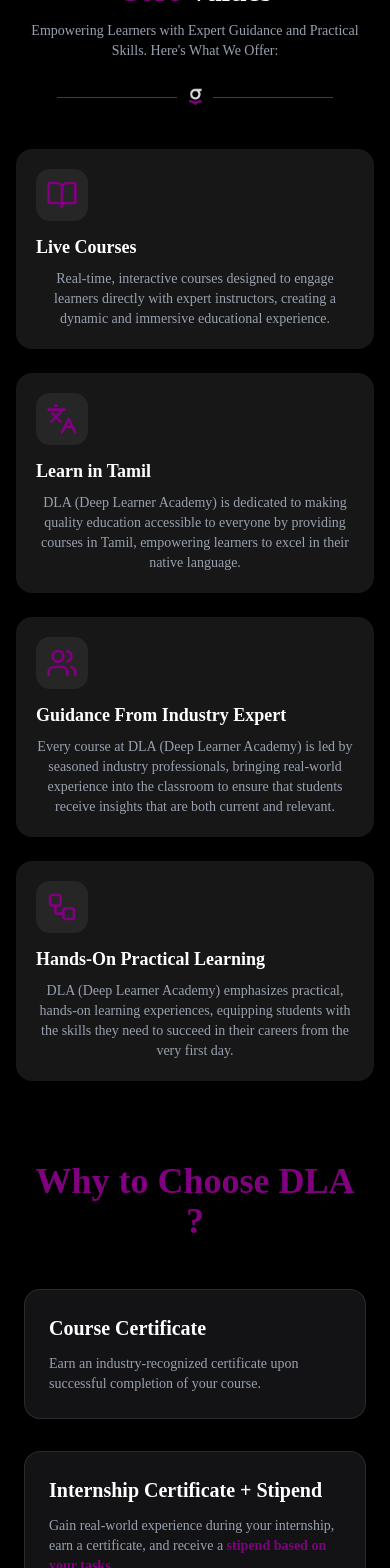
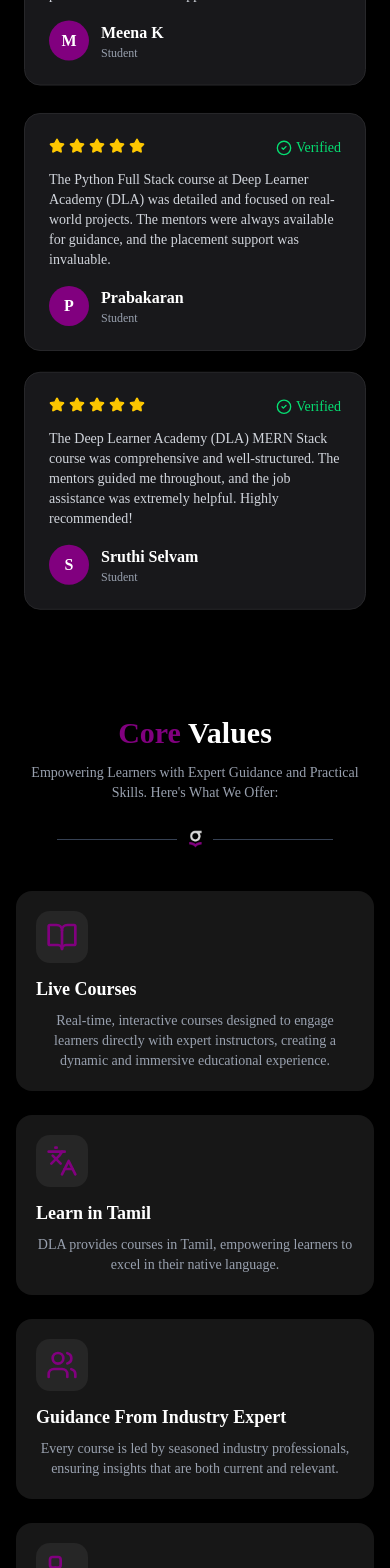
Before and after one commit to Karneya2002dev/DeepLearnerFrontend, a React (Vite) app: page / in a window 390 px wide. Shown: the part 3715-5283 px from the top of the page. Built offline with nearby package versions, Linux system fonts and the light colour scheme; no server answers.

Commit message:
first commit

```diff
--- a/src/Component/Home/About.jsx
+++ b/src/Component/Home/About.jsx
@@ -7,7 +7,7 @@
   {
     year: "2018",
     title: "Our Beginning",
-    desc: "We started as a small group of passionate mentors with one mission: making learning practical and industry-focused.",
+    desc: "Deep Learner Academy started as a small group of passionate mentors with one mission: making learning practical and industry-focused.",
     icon: <Rocket className="w-6 h-6 text-purple-400" />,
   },
   {
@@ -31,7 +31,7 @@
 ];
 
 const team = [
-  { name: "Meghana", role: "Developer", img: "https://randomuser.me/api/portraits/women/44.jpg" },
+  { name: "Meghana", role: "Lead Developer", img: "https://randomuser.me/api/portraits/women/44.jpg" },
   { name: "Anjali", role: "Data Scientist", img: "https://randomuser.me/api/portraits/women/65.jpg" },
   { name: "Sruthi Selvam", role: "Data Architect", img: "https://randomuser.me/api/portraits/women/32.jpg" },
   { name: "Kumaran", role: "Full Stack Developer", img: "https://randomuser.me/api/portraits/men/41.jpg" },
@@ -42,6 +42,7 @@
 
   return (
     <div className="min-h-screen bg-gradient-to-r from-black via-gray-900 to-black text-white flex flex-col">
+
       {/* Hero Section */}
       <div className="text-center py-16 px-6">
         <motion.h1
@@ -50,11 +51,10 @@
           transition={{ duration: 0.8 }}
           className="text-5xl font-bold mb-6 bg-gradient-to-r from-purple-500 via-purple-600 to-purple-700 bg-clip-text text-transparent"
         >
-          Our Story
+          About Deep Learner Academy
         </motion.h1>
         <p className="text-gray-300 max-w-3xl mx-auto text-lg">
-          We believe in transforming careers by bridging the gap between <span className="text-purple-400">learning and industry</span>.
-          Our journey is built on passion, innovation, and real-world experience.
+          At <span className="text-purple-400 font-semibold">Deep Learner Academy</span>, we bridge the gap between <span className="text-purple-400">learning and industry</span>, empowering students with practical skills, live courses, and expert guidance.
         </p>
       </div>
 
@@ -72,7 +72,7 @@
               <div className="absolute -left-10 flex items-center justify-center w-10 h-10 rounded-full bg-gray-800 border border-purple-500">
                 {item.icon}
               </div>
-              <h3 className="text-xl font-semibold">{item.year} - {item.title}</h3>
+              <h3 className="text-xl font-semibold text-purple-400">{item.year} - {item.title}</h3>
               <p className="text-gray-400">{item.desc}</p>
             </motion.div>
           ))}
@@ -81,7 +81,7 @@
 
       {/* Team Section */}
       <div className="bg-gray-900 py-16 px-6 flex-1">
-        <h2 className="text-center text-3xl font-bold mb-10">Meet Our Team</h2>
+        <h2 className="text-center text-3xl font-bold mb-10 text-purple-400">Meet Our Team</h2>
         <div className="grid grid-cols-1 sm:grid-cols-2 md:grid-cols-4 gap-8 max-w-6xl mx-auto">
           {team.map((member, i) => (
             <motion.div
@@ -112,16 +112,9 @@
           Ready to Start Your Journey?
         </motion.h2>
         <p className="text-gray-200 mb-8 max-w-2xl mx-auto">
-          Join thousands of learners who are building successful careers with the guidance of top industry mentors.
+          Join thousands of learners who are building successful careers with the guidance of top industry mentors at <span className="font-semibold text-white">Deep Learner Academy</span>.
         </p>
         <div className="flex justify-center gap-4">
-          {/* <motion.button
-            whileHover={{ scale: 1.05 }}
-            onClick={() => navigate("/register")}
-            className="px-6 py-3 rounded-full font-semibold text-white bg-black border border-white hover:bg-white hover:text-black transition duration-300"
-          >
-            Join Us Today
-          </motion.button> */}
           <motion.button
             whileHover={{ scale: 1.05 }}
             onClick={() => navigate("/courses")}
--- a/src/Component/Home/CoreValues.jsx
+++ b/src/Component/Home/CoreValues.jsx
@@ -1,8 +1,7 @@
 import React from "react";
-import { BookOpen, Languages, Users, Workflow, Star } from "lucide-react";
+import { BookOpen, Languages, Users, Workflow, Laptop, Home ,GraduationCap } from "lucide-react";
 import { motion } from "framer-motion";
-import { useNavigate } from "react-router-dom";
-import logo from '../../assets/loogoo1.png'
+import logo from '../../assets/loogoo1.png';
 
 const values = [
   {
@@ -15,155 +14,95 @@
     icon: <Languages size={32} className="text-[#81007f]" />,
     title: "Learn in Tamil",
     description:
-      "DLA (Deep Learner Academy) is dedicated to making quality education accessible to everyone by providing courses in Tamil, empowering learners to excel in their native language.",
+      "DLA provides courses in Tamil, empowering learners to excel in their native language.",
   },
   {
     icon: <Users size={32} className="text-[#81007f]" />,
     title: "Guidance From Industry Expert",
     description:
-      "Every course at DLA (Deep Learner Academy) is led by seasoned industry professionals, bringing real-world experience into the classroom to ensure that students receive insights that are both current and relevant.",
+      "Every course is led by seasoned industry professionals, ensuring insights that are both current and relevant.",
   },
   {
     icon: <Workflow size={32} className="text-[#81007f]" />,
     title: "Hands-On Practical Learning",
     description:
-      "DLA (Deep Learner Academy) emphasizes practical, hands-on learning experiences, equipping students with the skills they need to succeed in their careers from the very first day.",
+      "DLA emphasizes practical, hands-on learning experiences, equipping students with skills to succeed in their careers.",
+  },
+  {
+    icon: <GraduationCap size={32} className="text-[#81007f]" />,
+    title: "Mode of Learning",
+    description: (
+      <div className="flex flex-col  items-center justify-items-center gap-4 mt-4">
+        {/* Online */}
+        <motion.div
+          whileHover={{ scale: 1.05 }}
+          className="flex items-center gap-2 bg-neutral-800 p-4 sm:px-6 sm:py-3 rounded-xl shadow hover:shadow-[#81007f]/30 transition cursor-pointer"
+        >
+          <Laptop size={24} className="text-[#81007f]" />
+          <span className="text-gray-200 font-medium">Online Classes</span>
+        </motion.div>
+
+        {/* Offline */}
+        <motion.div
+          whileHover={{ scale: 1.05 }}
+          className="flex items-center gap-2 bg-neutral-800 p-4 sm:px-6 sm:py-3 rounded-xl shadow hover:shadow-[#81007f]/30 transition cursor-pointer"
+        >
+          <Home size={24} className="text-[#81007f]" />
+          <span className="text-gray-200 font-medium">Offline Classes</span>
+        </motion.div>
+      </div>
+    ),
   },
 ];
 
 export default function CoreValues() {
-  const navigate = useNavigate();
   return (
-    <>
-      {/* Core Values Section */}
     <section className="bg-black text-white py-12 sm:py-16 relative overflow-hidden">
-        <div className="max-w-6xl mx-auto px-4 sm:px-6 text-center">
-          {/* Title */}
+      <div className="max-w-7xl mx-auto px-4 sm:px-6 text-center">
         <h2 className="text-3xl sm:text-4xl font-bold relative inline-block">
           <span className="text-[#81007f]">Core</span> Values
         </h2>
         <p className="mt-3 sm:mt-4 text-gray-400 text-sm sm:text-base">
-            Empowering Learners with Expert Guidance and Practical Skills.{" "}
-            <br className="hidden sm:block" />
-            Here's What We Offer:
+          Empowering Learners with Expert Guidance and Practical Skills.
+          <br className="hidden sm:block" /> Here's What We Offer:
         </p>
 
-          {/* Animated Divider */}
+        {/* Divider */}
         <div className="flex items-center justify-center mt-6">
-            <motion.div
-              initial={{ scaleX: 0 }}
-              whileInView={{ scaleX: 1 }}
-              transition={{ duration: 0.8, ease: "easeInOut" }}
-              className="flex-1 max-w-[120px] sm:max-w-xs border-t border-gray-700 origin-right"
-            />
+          <div className="flex-1 max-w-[120px] sm:max-w-xs border-t border-gray-700" />
           <div>
             <img
-    src={logo} // 👉 ensure this is correctly imported
+              src={logo}
               alt="Logo"
               className="mx-2 sm:mx-3 h-6 sm:h-8 w-auto object-contain"
             />
           </div>
-
-            <motion.div
-              initial={{ scaleX: 0 }}
-              whileInView={{ scaleX: 1 }}
-              transition={{ duration: 0.8, ease: "easeInOut", delay: 0.2 }}
-              className="flex-1 max-w-[120px] sm:max-w-xs border-t border-gray-700 origin-left"
-            />
+          <div className="flex-1 max-w-[120px] sm:max-w-xs border-t border-gray-700" />
         </div>
 
-          {/* Cards */}
-          <div className="grid grid-cols-1 md:grid-cols-2 lg:grid-cols-4 gap-6 sm:gap-8 mt-10 sm:mt-12">
+        {/* Grid with even spacing */}
+        <div className="grid grid-cols-1 sm:grid-cols-2 lg:grid-cols-5 gap-6 sm:gap-8 mt-10 sm:mt-12">
           {values.map((value, index) => (
             <motion.div
               key={index}
               initial={{ opacity: 0, y: 40 }}
               whileInView={{ opacity: 1, y: 0 }}
-                transition={{ duration: 0.6, delay: index * 0.2 }}
+              transition={{ duration: 0.6, delay: index * 0.15 }}
               className="bg-neutral-900 rounded-2xl p-5 sm:p-6 flex flex-col items-start shadow-lg hover:shadow-[#81007f]/20 transition"
             >
+              {value.icon && (
                 <div className="mb-3 sm:mb-4 p-2.5 sm:p-3 bg-neutral-800 rounded-xl">
                   {value.icon}
                 </div>
-                <h3 className="text-lg sm:text-xl font-semibold">
-                  {value.title}
-                </h3>
-                <p className="mt-2 text-gray-400 text-sm sm:text-base">
+              )}
+              <h3 className="text-lg sm:text-xl font-semibold">{value.title}</h3>
+              <div className="mt-2 text-gray-400 text-sm sm:text-base">
                 {value.description}
-                </p>
+              </div>
             </motion.div>
           ))}
         </div>
       </div>
-              {/* Why Choose This Course */}
-      <section className="mt-20 max-w-6xl mx-auto px-6">
-        <h2 className="text-4xl font-extrabold text-center mb-12 bg-gradient-to-r from-[#81007f] to-[#81007f] bg-clip-text text-transparent">
-          Why to Choose DLA ?
-        </h2>
-
-        <div className="grid gap-8 sm:grid-cols-2 lg:grid-cols-3">
-          {/* Course Certificate */}
-          <motion.div
-            whileHover={{ scale: 1.05 }}
-            className="bg-zinc-900/80 p-6 rounded-2xl border border-white/10 shadow-lg hover:border-[#81007f] hover:shadow-[#81007f]/40 transition"
-          >
-            <h3 className="text-xl font-bold text-white mb-3">Course Certificate</h3>
-            <p className="text-gray-400 text-sm">
-              Earn an industry-recognized certificate upon successful completion of your course.
-            </p>
-          </motion.div>
-
-          {/* Internship Certificate + Stipend */}
-          <motion.div
-            whileHover={{ scale: 1.05 }}
-            className="bg-zinc-900/80 p-6 rounded-2xl border border-white/10 shadow-lg hover:border-[#81007f] hover:shadow-[#81007f]/40 transition"
-          >
-            <h3 className="text-xl font-bold text-white mb-3">Internship Certificate + Stipend</h3>
-            <p className="text-gray-400 text-sm">
-              Gain real-world experience during your internship, earn a certificate, and receive a{" "}
-              <span className="text-[#81007f] font-semibold">stipend based on your tasks</span>.
-            </p>
-          </motion.div>
-
-          {/* Live Projects at Marqwon Dynamics */}
-          <motion.div
-            whileHover={{ scale: 1.05 }}
-            className="bg-zinc-900/80 p-6 rounded-2xl border border-white/10 shadow-lg hover:border-[#81007f] hover:shadow-[#81007f]/40 transition"
-          >
-            <h3 className="text-xl font-bold text-white mb-3">Live Project Experience</h3>
-            <p className="text-gray-400 text-sm">
-              Contribute to{" "}
-              <span className="text-[#81007f] font-semibold">Marqwon Dynamics</span> product-based
-              projects and sharpen your skills with live industry challenges.
-            </p>
-          </motion.div>
-
-          {/* Job Assistance */}
-          <motion.div
-            whileHover={{ scale: 1.05 }}
-            className="bg-zinc-900/80 p-6 rounded-2xl border border-white/10 shadow-lg hover:border-[#81007f] hover:shadow-[#81007f]/40 transition"
-          >
-            <h3 className="text-xl font-bold text-white mb-3">Job Assistance</h3>
-            <p className="text-gray-400 text-sm">
-              Receive career support, placement guidance, and connections with top recruiters.
-            </p>
-          </motion.div>
-
-          {/* Interview Preparation */}
-          <motion.div
-            whileHover={{ scale: 1.05 }}
-            className="bg-zinc-900/80 p-6 rounded-2xl border border-white/10 shadow-lg hover:border-[#81007f] hover:shadow-[#81007f]/40 transition"
-          >
-            <h3 className="text-xl font-bold text-white mb-3">Interview Preparation</h3>
-            <p className="text-gray-400 text-sm">
-              Practice with mock interviews, resume reviews, and personalized tips to crack your dream job.
-            </p>
-          </motion.div>
-        </div>
     </section>
-
-      </section>
-
-    </>
   );
 }
--- a/src/Component/Home/FallOfWall.jsx
+++ b/src/Component/Home/FallOfWall.jsx
@@ -1,45 +1,40 @@
-import { useState, useEffect, useRef } from "react";
+import { useState, useRef, useEffect } from "react";
 import { motion } from "framer-motion";
-import { Star, CheckCircle2, ChevronDown, ChevronUp, Heart } from "lucide-react";
+import { Star, CheckCircle2, ChevronDown, ChevronUp } from "lucide-react";
 import gsap from "gsap";
-import { ScrollTrigger } from "gsap/ScrollTrigger";
-import axios from "axios";
-import logo from '../../assets/loogoo1.png'
-
+import logo from '../../assets/loogoo1.png';
 import CoreValues from "./CoreValues";
 
-gsap.registerPlugin(ScrollTrigger);
-
 export default function WallOfLove() {
-  const [testimonials, setTestimonials] = useState([]);
   const [showAll, setShowAll] = useState(false);
-
-  const heartRef = useRef(null);
   const cardRefs = useRef([]);
   const videoRef = useRef(null);
 
+  const testimonials = [
+    {
+      review:
+        "The Software course at Deep Learner Academy (DLA) helped me gain strong programming skills and confidence to work on live projects. The practical sessions and support were excellent.",
+      name: "Meena K",
+      role: "Student",
+    },
+    {
+      review:
+        "The Python Full Stack course at Deep Learner Academy (DLA) was detailed and focused on real-world projects. The mentors were always available for guidance, and the placement support was invaluable.",
+      name: "Prabakaran",
+      role: "Student",
+    },
+    {
+      review:
+        "The Deep Learner Academy (DLA) MERN Stack course was comprehensive and well-structured. The mentors guided me throughout, and the job assistance was extremely helpful. Highly recommended!",
+      name: "Sruthi Selvam",
+      role: "Student",
+    },
+  ];
+
   const visibleTestimonials = showAll ? testimonials : testimonials.slice(0, 3);
-
-  // Fetch testimonials
-  useEffect(() => {
-    axios
-      .get("https://deeplearnerbackend-production-9217.up.railway.app/api/testimonials")
-      .then((res) => setTestimonials(res.data))
-      .catch((err) => console.error("Error fetching testimonials:", err));
-  }, []);
 
   // Animations
   useEffect(() => {
-    if (heartRef.current) {
-      gsap.to(heartRef.current, {
-        scale: 1.3,
-        duration: 0.8,
-        repeat: -1,
-        yoyo: true,
-        ease: "power1.inOut",
-      });
-    }
-
     cardRefs.current.forEach((card, i) => {
       if (card) {
         gsap.to(card, {
@@ -62,7 +57,7 @@
         ease: "sine.inOut",
       });
     }
-  }, [testimonials]);
+  }, []);
 
   return (
     <>
@@ -77,7 +72,6 @@
             playsInline
             className="w-full h-full object-cover opacity-30 rounded-3xl"
           >
-            {/* <source src={bgVideo} type="video/mp4" /> */}
             Your browser does not support the video tag.
           </video>
         </div>
@@ -86,25 +80,22 @@
           {/* Title */}
           <div className="text-center mb-12">
             <h2 className="text-4xl font-extrabold">
-              Stories of{" "}
-              <span className="text-[#81007f]">Satisfaction</span>
+              Stories of <span className="text-[#81007f]">Satisfaction</span>
             </h2>
             <p className="text-gray-400 mt-2">
               Meet our students & hear their success stories.
             </p>
 
-            {/*  Divider */}
+            {/* Divider */}
             <div className="flex items-center justify-center mt-6">
               <div className="flex-1 max-w-[120px] sm:max-w-xs border-t border-gray-700" />
-
               <div>
                 <img
-      src={logo} // 👉 make sure logo is imported correctly
+                  src={logo}
                   alt="Logo"
                   className="mx-2 sm:mx-3 h-6 sm:h-8 w-auto object-contain"
                 />
               </div>
-
               <div className="flex-1 max-w-[120px] sm:max-w-xs border-t border-gray-700" />
             </div>
           </div>
@@ -113,7 +104,7 @@
           <div className="grid md:grid-cols-3 gap-6">
             {visibleTestimonials.map((t, index) => (
               <div
-                key={t.id || t.name + index}
+                key={t.name + index}
                 ref={(el) => (cardRefs.current[index] = el)}
                 className="bg-zinc-900 p-6 rounded-2xl shadow-lg border border-zinc-800"
               >
--- a/src/Component/Home/Footer.jsx
+++ b/src/Component/Home/Footer.jsx
@@ -6,35 +6,21 @@
   return (
     <footer className="bg-black text-gray-300 pt-16 pb-8 relative">
       <div className="container mx-auto px-6 grid grid-cols-1 sm:grid-cols-2 md:grid-cols-5 gap-10">
-        {/* Left Branding */}
+
+        {/* Branding */}
         <div className="text-center sm:text-left">
+          <img src={logo} alt="Deep Learner Academy" className="mx-auto sm:mx-0 w-24 h-auto mb-4" />
           <p className="text-sm text-gray-400">
-            <span className="font-semibold text-white">Deep Learner Academy</span>{" "}
-            (DLA), a Product of{" "}
+            <span className="font-semibold text-white">Deep Learner Academy</span> (DLA), a Product of{" "}
             <span className="font-semibold text-white">MarqWon Dynamics Pvt. Ltd.</span>
           </p>
 
-          <div className="mt-6">
-            <h2 className="text-white font-bold text-lg">DLA</h2>
-            <p className="text-sm text-gray-400 mt-2">Elevate your Career.</p>
-          </div>
-
           {/* Social Icons */}
-          <div className="flex justify-center sm:justify-start space-x-3 mt-5">
-            <a
-              href="https://www.instagram.com/deeplearner.academy?igsh=MWsxZ2gxZ3N5eGIwaQ=="
-              target="_blank"
-              rel="noopener noreferrer"
-              className="bg-gray-900 p-2 rounded-md hover:bg-pink-600 transition"
-            >
+          <div className="flex justify-center sm:justify-start space-x-3 mt-6">
+            <a href="https://www.instagram.com/deeplearner.academy" target="_blank" rel="noopener noreferrer" className="bg-gray-900 p-2 rounded-md hover:bg-pink-600 transition">
               <Instagram size={18} />
             </a>
-            <a
-              href="https://www.linkedin.com/showcase/deep-learner-dla/"
-              target="_blank"
-              rel="noopener noreferrer"
-              className="bg-gray-900 p-2 rounded-md hover:bg-pink-600 transition"
-            >
+            <a href="https://www.linkedin.com/showcase/deep-learner-dla/" target="_blank" rel="noopener noreferrer" className="bg-gray-900 p-2 rounded-md hover:bg-blue-600 transition">
               <Linkedin size={18} />
             </a>
           </div>
@@ -44,12 +30,12 @@
         <div className="text-center sm:text-left">
           <h3 className="text-white font-semibold mb-4">COURSES</h3>
           <ul className="space-y-2 text-sm">
-            <li><Link to="/courses/3">Data Analysis</Link></li>
-            <li><Link to="/courses/2">MERN Stack Development</Link></li>
-            <li><Link to="/courses/1">Python Full Stack</Link></li>
-            <li><Link to="/courses/4">Graphic Design</Link></li>
-            <li><Link to="/courses/9">Software Development</Link></li>
-            <li><Link to="/courses/8">Python Game Development</Link></li>
+            <li><Link to="/courses/3" className="hover:text-purple-400 transition">Data Analysis</Link></li>
+            <li><Link to="/courses/2" className="hover:text-purple-400 transition">MERN Stack Development</Link></li>
+            <li><Link to="/courses/1" className="hover:text-purple-400 transition">Python Full Stack</Link></li>
+            <li><Link to="/courses/4" className="hover:text-purple-400 transition">Graphic Design</Link></li>
+            <li><Link to="/courses/9" className="hover:text-purple-400 transition">Software Development</Link></li>
+            <li><Link to="/courses/8" className="hover:text-purple-400 transition">Python Game Development</Link></li>
           </ul>
         </div>
 
@@ -57,9 +43,9 @@
         <div className="text-center sm:text-left">
           <h3 className="text-white font-semibold mb-4">WORKSHOPS</h3>
           <ul className="space-y-2 text-sm">
-            <li><Link to="/workshops/">Data Analysis</Link></li>
-            <li><Link to="/workshops/">Mobile App Development with React Native (Android)</Link></li>
-            <li><Link to="/workshops/">UI/UX Design</Link></li>
+            <li><Link to="/workshops/" className="hover:text-purple-400 transition">Data Analysis</Link></li>
+            <li><Link to="/workshops/" className="hover:text-purple-400 transition">Mobile App Development with React Native</Link></li>
+            <li><Link to="/workshops/" className="hover:text-purple-400 transition">UI/UX Design</Link></li>
           </ul>
         </div>
 
@@ -67,10 +53,9 @@
         <div className="text-center sm:text-left">
           <h3 className="text-white font-semibold mb-4">COMPANY</h3>
           <ul className="space-y-2 text-sm">
-            <li><Link to="/about">About Us</Link></li>
-            <li><Link to="/support">Help & Support</Link></li>
-            <li><Link to="/mentor">Apply as Mentor</Link></li>
-            <li><Link to="/verify">Verify Certificate</Link></li>
+            <li><Link to="/support" className="hover:text-purple-400 transition">Help & Support</Link></li>
+            <li><Link to="/mentor" className="hover:text-purple-400 transition">Apply as Mentor</Link></li>
+            <li><Link to="/verify" className="hover:text-purple-400 transition">Verify Certificate</Link></li>
           </ul>
         </div>
 
@@ -80,14 +65,15 @@
           <ul className="space-y-3 text-sm">
             <li className="flex items-center justify-center sm:justify-start space-x-2">
               <Phone size={16} className="text-[#81007f]" />
-              <a href="tel:+916384942259" className="hover:underline">+91 63849 42259</a>
+              <a href="tel:+916384942259" className="hover:text-purple-400 transition">+91 63849 42259</a>
             </li>
             <li className="flex items-center justify-center sm:justify-start space-x-2">
               <Mail size={16} className="text-[#81007f]" />
-              <a href="mailto:deeplearneracademy@gmail.com" className="hover:underline">deeplearneracademy@gmail.com</a>
+              <a href="mailto:deeplearneracademy@gmail.com" className="hover:text-purple-400 transition">deeplearneracademy@gmail.com</a>
             </li>
           </ul>
         </div>
+
       </div>
 
       {/* Divider */}
@@ -99,7 +85,7 @@
 
       {/* Bottom Copyright */}
       <div className="text-center text-gray-500 text-sm mt-6 px-4">
-        {/* © {new Date().getFullYear()} Deep Learner Academy (DLA). All rights reserved. */}
+        © {new Date().getFullYear()} Deep Learner Academy (DLA). All rights reserved.
       </div>
     </footer>
   );
```
Also changed, not shown: src/Component/Home/WorkShop.jsx (+21 -1 lines). Lines whose indentation alone changed are shown as unchanged.
